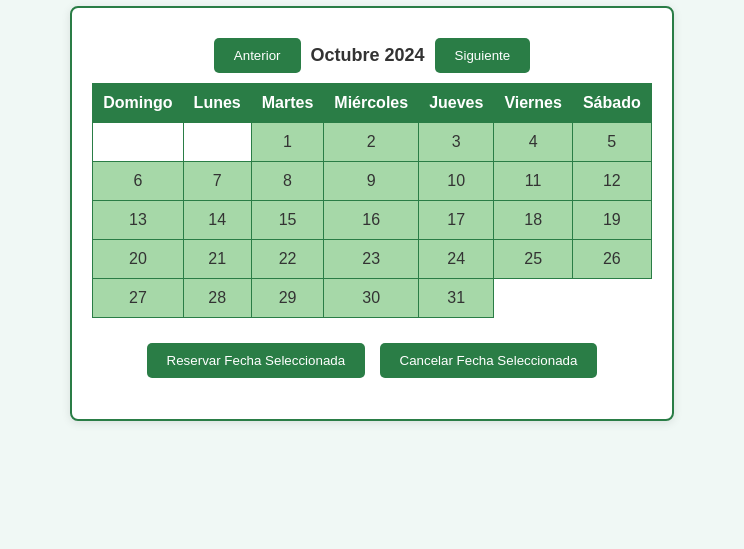
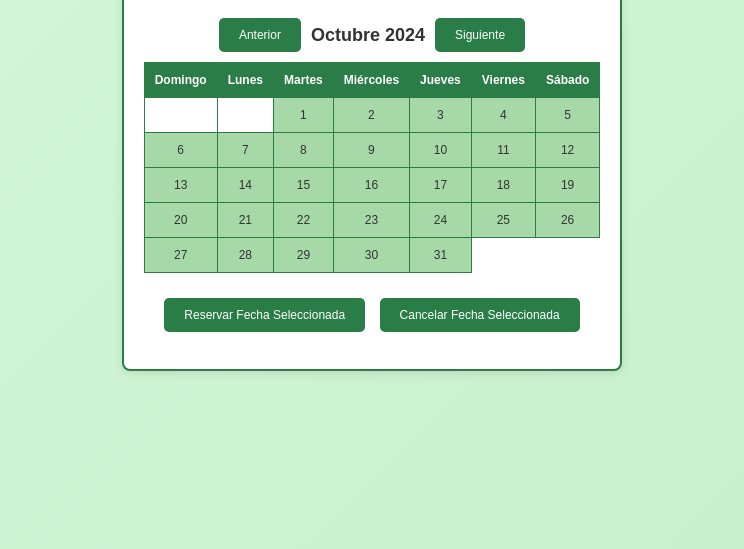
Before and after one commit to seluxz97/MySiamApp2, a plain HTML site: page index.html in a window 1280 px wide. Shown: the part 251-800 px from the top of the page, without its empty margins (268-1012 px from the left). Drawn offline with Linux system fonts and the light colour scheme.

Commit message:
Update index.html

```diff
--- a/index.html
+++ b/index.html
@@ -10,10 +10,13 @@
       background-color: #f0f8f5;
       color: #333;
       text-align: center;
+      background-size: 400% 400%; /* Fondo cuadruplicado */
+      background-image: linear-gradient(135deg, #d4f7d8, #a6d8a8);
     }
 
     h1 {
       color: #2a7d46;
+      font-size: 24px;
     }
 
     .calendar-container {
@@ -29,6 +32,7 @@
       width: 100%;
       border-collapse: collapse;
       margin-top: 10px;
+      font-size: 12px;
     }
 
     th, td {
@@ -40,6 +44,7 @@
     th {
       background-color: #2a7d46;
       color: white;
+      font-size: 12px;
     }
 
     td {
@@ -67,6 +72,7 @@
       padding: 10px 20px;
       background-color: #2a7d46;
       color: white;
+      font-size: 12px;
       border: none;
       border-radius: 5px;
       cursor: pointer;
@@ -81,6 +87,7 @@
       margin-top: 10px;
       color: #2a7d46;
       font-weight: bold;
+      font-size: 12px;
     }
 
     .month-controls {
@@ -91,6 +98,7 @@
     }
 
     .month-controls button {
+      font-size: 12px;
       margin: 0 10px;
     }
 
@@ -106,7 +114,9 @@
   </style>
 </head>
 <body>
-  <img id="logo" src="https://github.com/seluxz97/MySiamApp2/blob/main/WhatsApp%20Image%202024-09-20%20at%2019.04.42.jpeg" alt="Logo">
+  <!-- Actualiza el src de la imagen con el enlace directo desde GitHub -->
+  <img id="logo" src="https://raw.githubusercontent.com/seluxz97/MySiamApp2/refs/heads/main/WhatsApp Image 2024-09-20 at 19.04.42.jpeg" alt="Logo">
+
   <h1>Reservar y Cancelar Fechas en el Calendario</h1>
 
   <div class="calendar-container">
@@ -236,3 +246,6 @@
   </script>
 </body>
 </html>
+  </script>
+</body>
+</html>
```
